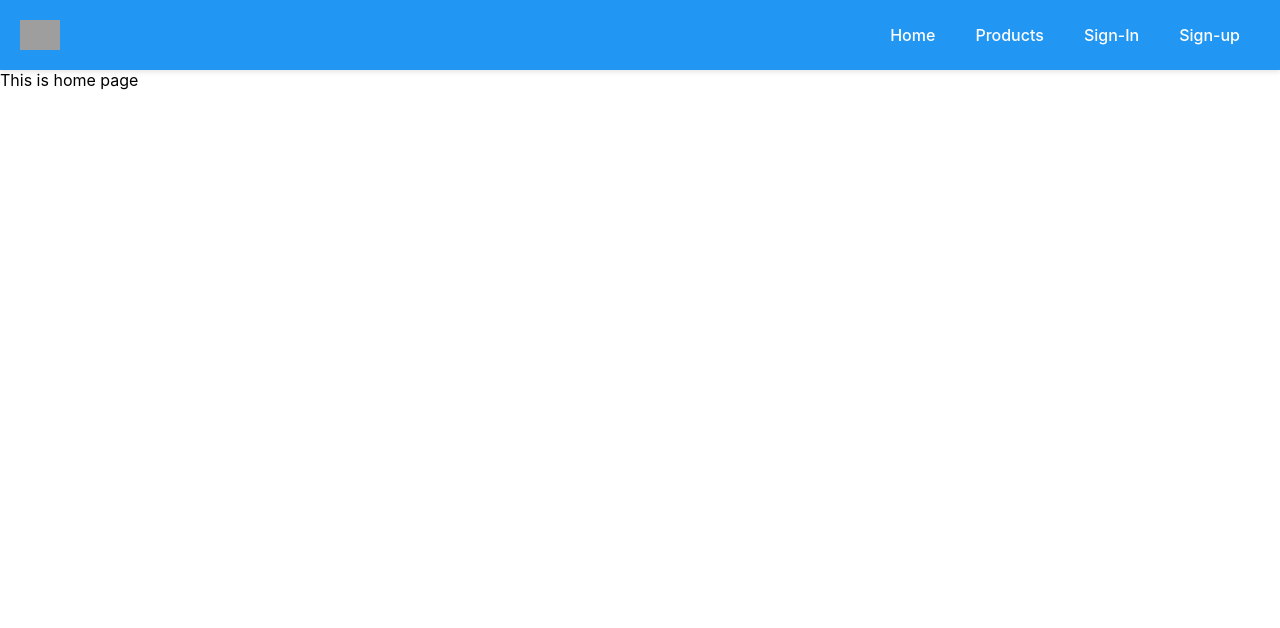
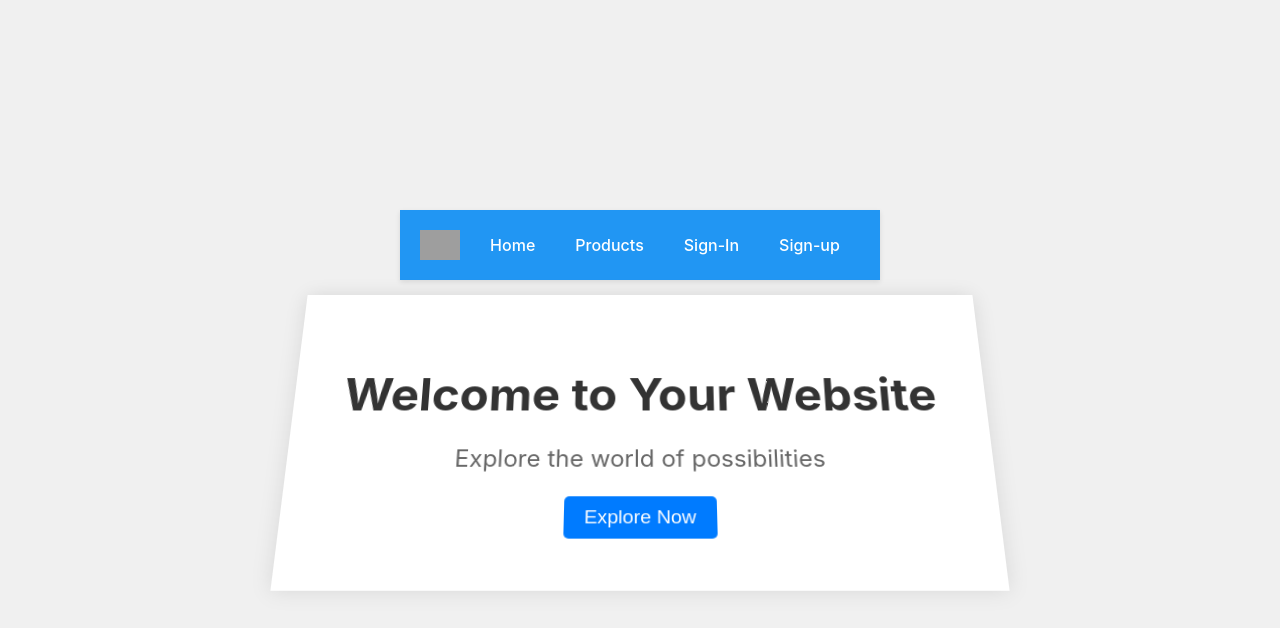
Before and after one commit to ultim4te4life/fullstack, a React (Create React App) app in the folder frontend/: page / in a window 1280 px wide. Shown: the top 628 px of the page. Built offline with nearby package versions, Linux system fonts and the light colour scheme; grey boxes are pictures that could not be loaded.

Commit message:
added some homepage things

```diff
--- a/frontend/src/pages/home/Home.css
+++ b/frontend/src/pages/home/Home.css
@@ -0,0 +1,53 @@
+/* Home.css */
+.home-container {
+  display: flex;
+  flex-direction: column;
+  align-items: center;
+  justify-content: center;
+  height: 100vh;
+  background-color: #f0f0f0; /* Set your background color */
+
+  /* Add 3D effect to the container */
+  perspective: 1000px;
+}
+
+.main-content {
+  text-align: center;
+  padding: 50px;
+  background-color: #fff; /* Set your content background color */
+  transform: rotateX(20deg); /* Apply a 3D rotation to create depth */
+  transition: transform 0.5s ease-in-out;
+
+  /* Add box shadow for a lifted effect */
+  box-shadow: 0 0 20px rgba(0, 0, 0, 0.1);
+}
+
+.main-content:hover {
+  transform: rotateX(0deg); /* Reset the rotation on hover */
+}
+
+h1 {
+  font-size: 3em;
+  margin-bottom: 10px;
+  color: #333; /* Set your text color */
+}
+
+p {
+  font-size: 1.5em;
+  color: #666; /* Set your text color */
+}
+
+.explore-button {
+  background-color: #007bff; /* Set your button color */
+  color: #fff; /* Set your button text color */
+  padding: 10px 20px;
+  font-size: 1.2em;
+  border: none;
+  border-radius: 5px;
+  cursor: pointer;
+  transition: background-color 0.3s ease;
+
+  &:hover {
+    background-color: #0056b3; /* Set your button hover color */
+  }
+}
--- a/frontend/src/pages/home/Home.js
+++ b/frontend/src/pages/home/Home.js
@@ -4,10 +4,14 @@ import { Header } from "../../components";
 
 export const Home = () => {
   return (
-    <div>
+    <div className="home-container">
       <Header />
 
-      <div>This is home page</div>
+      <div className="main-content">
+        <h1>Welcome to Your Website</h1>
+        <p>Explore the world of possibilities</p>
+        <button className="explore-button">Explore Now</button>
+      </div>
     </div>
   );
 };
```
